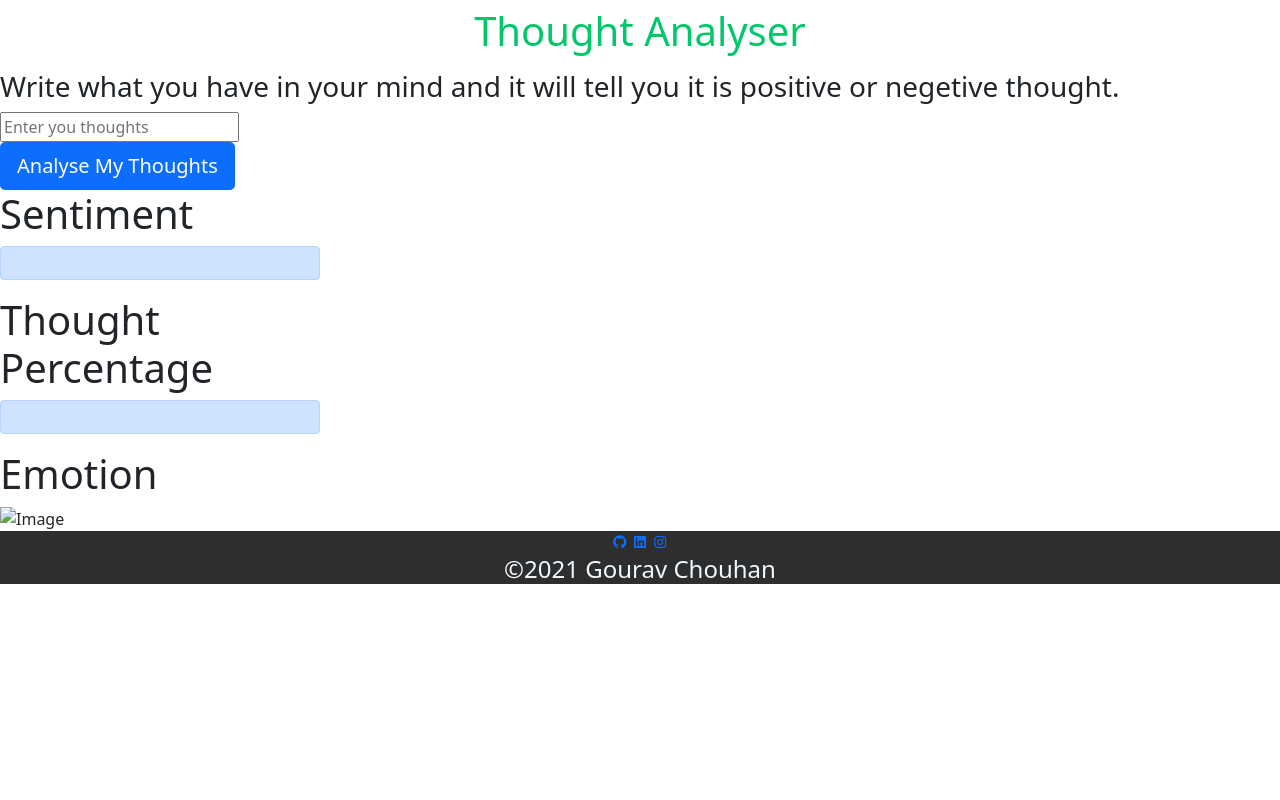
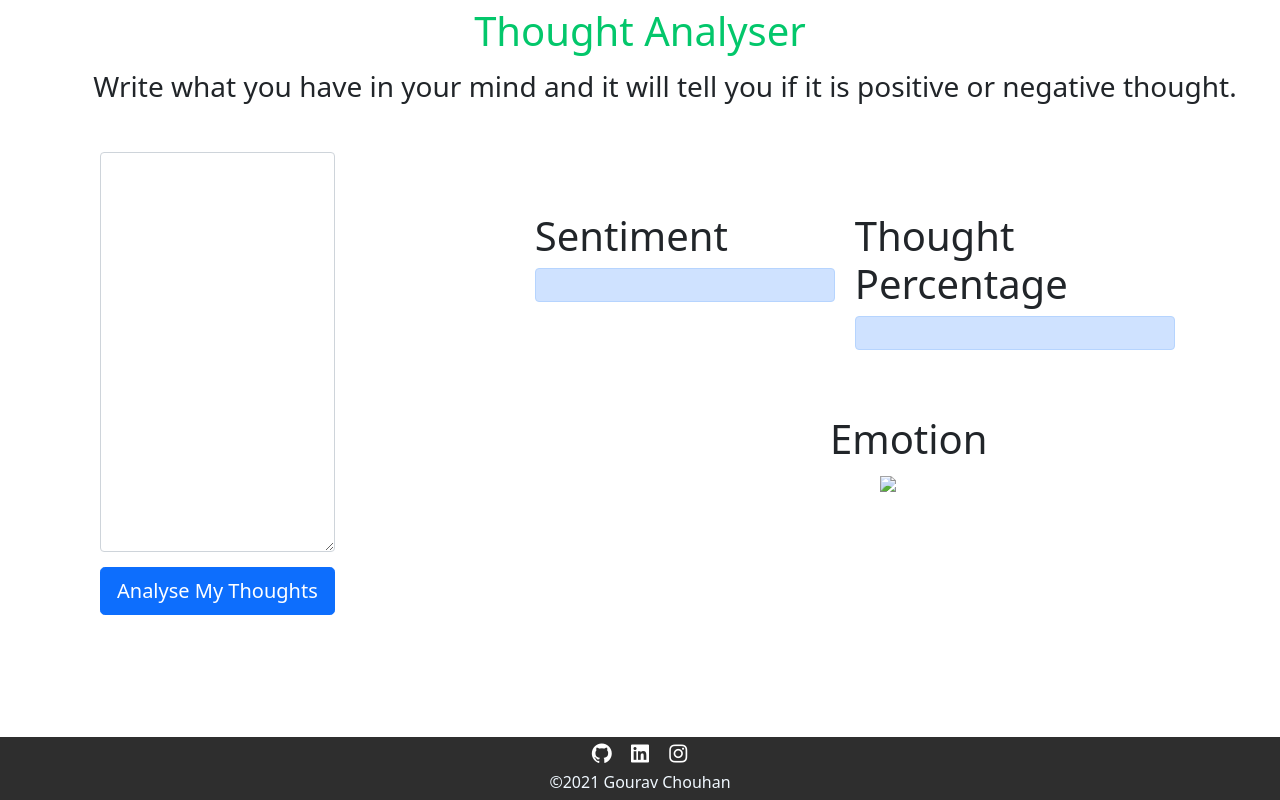
Before and after one commit to g0urav-hustler/Sentiment-Analysis, a Flask app: page / in a window 1280 px wide. Run offline with Flask 2, Linux system fonts and the light colour scheme.

Commit message:
updating html files

```diff
--- a/app.py
+++ b/app.py
@@ -1,8 +1,12 @@
 from flask import Flask , render_template, request
 import tensorflow as tf
-from tensorflow.keras.datasets import imdb
 from tensorflow.keras.models import load_model
 from tensorflow.keras.preprocessing import sequence
+from tensorflow.keras.preprocessing.text import one_hot
+import nltk
+nltk.download(['stopwords', 'wordnet'])
+from nltk.stem import WordNetLemmatizer
+from nltk.corpus import stopwords
 import pandas as pd
 import numpy as np
 import re
@@ -14,34 +18,40 @@ app = Flask(__name__)
 
 app.config['UPLOAD_FOLDER'] = IMAGE_FOLDER
 
-model = load_model('sentiment_analysis.h5')
+model = load_model('models/lstm_model.h5')
+lemmatizer = WordNetLemmatizer()
 
 @app.route('/', methods = ['GET','POST'])
 def home():
-
     return render_template('home.html')
 
 @app.route('/sentiment_analysis', methods = ['GET','POST'])
 def sent_analysis():
     text = request.form['text']
     text = re.sub('[^a-zA-Z]', ' ', text).lower()
-    words = text.split()
+    text = text.split()
 
-    word_to_id = imdb.get_word_index()
-    words = [[word_to_id[word] if (word in word_to_id and word_to_id[word] <=2000) else 0 for word in words]]
-    x_test = sequence.pad_sequences(words, maxlen = 2000)
+    # old method
+    #words = text.split()
+    #word_to_id = imdb.get_word_index()
+   # words = [[word_to_id[word] if (word in word_to_id and word_to_id[word] <=2000) else 0 for word in words]]
+    words = [lemmatizer.lemmatize(word) for word in text if word not in stopwords.words('english')]
+    words = ' '.join(words)
+    one_hot_text = [one_hot(words, 5000)]
+    test_text = sequence.pad_sequences(one_hot_text, maxlen = 40)
 
-    predict_prob = model.predict(x_test)
+    predict_prob = model.predict(test_text)
     sentiment = ''
     if predict_prob > 0.5:
         sentiment = "Postive"
-        img_file = os.path.join(IMAGE_FOLDER, 'Smilling_Emoji.png')
+        img_file = os.path.join(IMAGE_FOLDER, 'Smiling_Emoji.png')
 
     else:
         sentiment = "Negetive"
         img_file = os.path.join(IMAGE_FOLDER, 'Sad_Emoji.png')
 
     percentage = (predict_prob  - 0.5)*100
+    percentage = percentage[0]
 
     return render_template('home.html', text = text, sentiment = sentiment, sent_percent = percentage, image = img_file)
 
--- a/static/style.css
+++ b/static/style.css
@@ -0,0 +1,27 @@
+.head{
+    height: 70px;
+    background-color: #ffffff;
+    color: rgb(3, 199, 107);
+    background-attachment: inherit;
+    display: flex;
+    justify-content: center;
+    align-items: center;
+     }
+
+.footer{
+   text-align: center;
+   color: aliceblue;
+   position: fixed;
+   bottom: 0;
+   width: 100%;
+
+   background-color: rgb(46, 46, 46);
+    }
+.footer p{
+    margin-bottom: unset;
+        }
+
+.link{
+        color: #ffffff;font-size: 24px;
+        padding: 0px 5px;
+      }
--- a/templates/home.html
+++ b/templates/home.html
@@ -10,86 +10,70 @@
     <!-- Bootstrap CSS -->
     <link href="https://cdn.jsdelivr.net/npm/bootstrap@5.1.2/dist/css/bootstrap.min.css" rel="stylesheet" integrity="sha384-uWxY/CJNBR+1zjPWmfnSnVxwRheevXITnMqoEIeG1LJrdI0GlVs/9cVSyPYXdcSF" crossorigin="anonymous">
 
+    <!-- icon css -->
     <link href='https://unpkg.com/boxicons@2.0.7/css/boxicons.min.css' rel='stylesheet'>
-    <style>
-    .head{
-    height: 70px;
-    background-color: #ffffff;
-    color: rgb(3, 199, 107);
-    background-attachment: inherit;
-    display: flex;
-    justify-content: center;
-    align-items: center;
-     }
 
-     .footer{
-   text-align: center;
-   color: aliceblue;
+    <!-- css  -->
+    <link rel="stylesheet" href="{{url_for('static', filename='style.css')}}">
 
-   background-color: rgb(46, 46, 46);
-}
-       .footer p{
-    margin-bottom: unset;
-        }
-    </style>
   </head>
   <body>
     <div class="head">
       <h1>Thought Analyser</h1>
     </div>
 
-    <div>
-      <h3>Write what you have in your mind and it will tell you it is positive or negetive thought.</h3>
+    <div style="padding-left:50px;">
+      <h3 style="text-align: center;">Write what you have in your mind and it will tell you if it is positive or negative thought.</h3>
     </div>
-
+    <div class="yes" style="display: flex;">
     <form action="/sentiment_analysis" method="POST" >
-    <div class="form-floating">
-      <input type="text" name ='text' placeholder="Enter you thoughts" >
-      <!-- <textarea class="form-control" placeholder="Write you though here " id="floatingTextarea2" style="height: 100px"></textarea> -->
+    <div class="form-floating" style="margin-left: 100px;">
+      <!-- <input type="text" name ='text' placeholder="Enter you thoughts" style="height: 400px; width:225px;" > -->
+      <textarea class="form-control" name = "text" placeholder="Write your thoughts here " id="floatingTextarea2" style="height: 400px; margin-bottom:15px;margin-top: 40px;" required></textarea>
 
     </div>
 
-    <button type="submit" value="Submit" class="btn btn-primary btn-lg">Analyse My Thoughts</button>
+    <button type="submit" value="Submit" class="btn btn-primary btn-lg" style="margin-left: 100px;">Analyse My Thoughts</button>
   </form>
 
   <!-- Output Sentiment -->
-  <div class="col-md-3">
+  <div class="col-md-3" style="margin-left:200px; margin-top:100px;">
     <h1>Sentiment</h1>
-    <div class="alert alert-primary" role="alert">
+    <div class="alert alert-primary" role="alert" style="width:300px; ">
         {{ sentiment }}
     </div>
   </div>
 
-  <div class="col-md-3">
+  <div class="col-md-3" style="margin-top:100px;">
     <h1>Thought Percentage</h1>
-    <div class="alert alert-primary" role="alert">
+    <div class="alert alert-primary" role="alert" >
         {{ sent_percent }}
-
     </div>
   </div>
-
+</div>
   <!--Image -->
-      <div class="col-sm-6"></div>
-          <div class="col-sm-2"><h1>Emotion</h1>
-          <img src="{{ image }}" alt="Image">
+      <div class="col-sm-6" style="padding-bottom: 30px; height:100px; margin-bottom:50px;">
+          <div class="col-sm-2" style="margin-left:830px;margin-top: -200px; "><h1>Emotion</h1>
+          <img src="{{ image }}" alt=" " style="margin-left: 50px;">
       </div>
+    </div>
   <!--Image-->
-</div>
-</div>
+<!-- </div>
+</div> -->
 
 <!-- Footer -->
     <div class="footer">
-      <div class="social-icons">
+      <div class="social-icons" >
         <a href="https://github.com/g0urav-hustler" target="_blank" class="link"><i class='bx bxl-github'></i></a>
         <a href="https://www.linkedin.com/in/gourav-chouhan-3b357a202/" target="_blank" class="link"><i class='bx bxl-linkedin-square'></i></a>
         <a href="https://www.instagram.com/g0urav_hustler/" target="_blank" class="link"><i class='bx bxl-instagram'></i></a>
       </div>
-      <p><h4>©2021 Gourav Chouhan</h4></p>
+      <p><h6>©2021 Gourav Chouhan</h6></p>
     </div>
     <!-- Optional JavaScript; choose one of the two! -->
 
     <!-- Option 1: Bootstrap Bundle with Popper -->
     <script src="https://cdn.jsdelivr.net/npm/bootstrap@5.1.2/dist/js/bootstrap.bundle.min.js" integrity="sha384-kQtW33rZJAHjgefvhyyzcGF3C5TFyBQBA13V1RKPf4uH+bwyzQxZ6CmMZHmNBEfJ" crossorigin="anonymous"></script>
-
+    <script>$('input, textarea').placeholder("write your thoughts here");</script>
   </body>
 </html>
```
Also changed, not shown: 2 other files.
